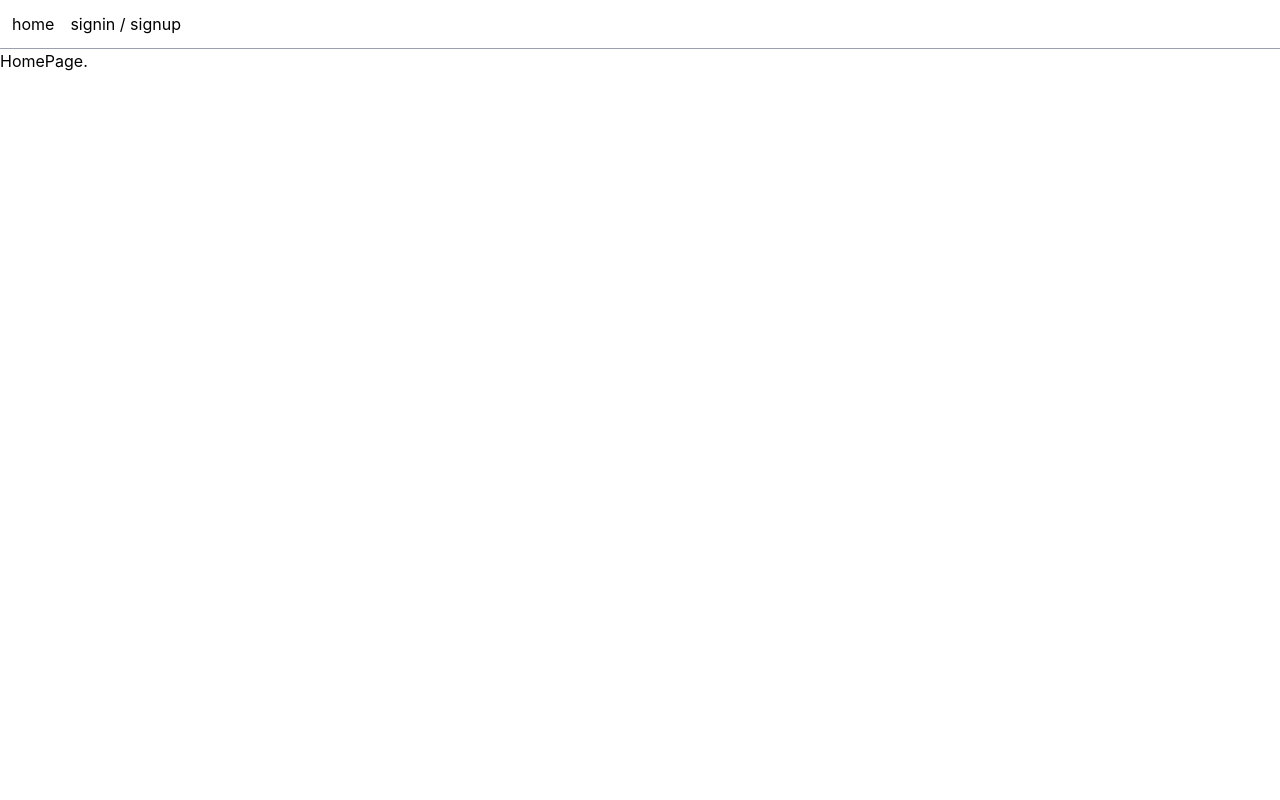
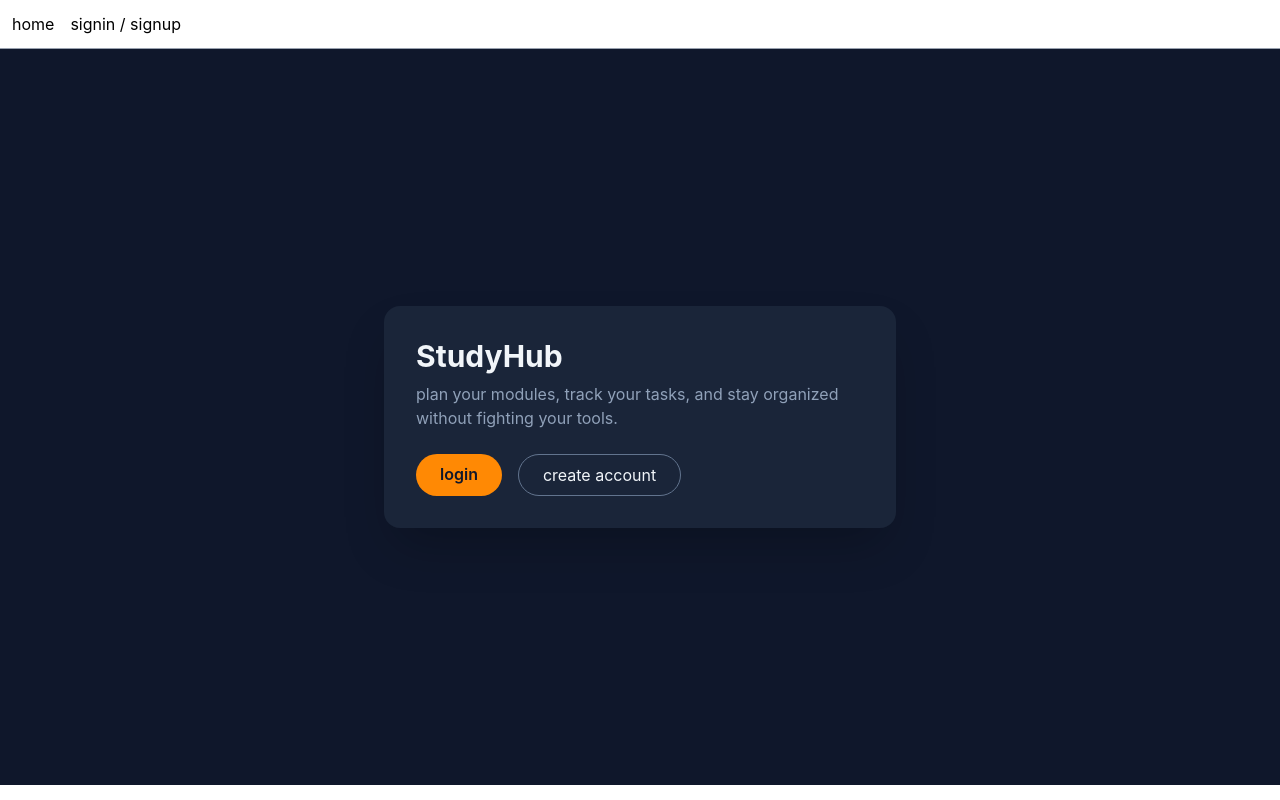
Before and after one commit to millan-figueroa/studyhub-frontend, a React (Vite) app: page / in a window 1280 px wide. Built offline with nearby package versions, Linux system fonts and the light colour scheme; no server answers.

Commit message:
Adds styles to HomePage.

```diff
--- a/src/pages/HomePage.tsx
+++ b/src/pages/HomePage.tsx
@@ -1,3 +1,86 @@
-export default function HomePage() {
-  return <h1>HomePage.</h1>;
+import { useContext } from "react";
+import { Link } from "react-router-dom";
+import { AuthContext } from "../context/AuthProvider";
+
+function HomePage() {
+  const { user } = useContext(AuthContext) || {};
+
+  // not logged in → landing page
+  if (!user) {
+    return (
+      <div className="min-h-[calc(100vh-64px)] flex items-center justify-center bg-slate-900 px-4">
+        <div className="max-w-lg w-full bg-slate-800/80 rounded-2xl shadow-2xl p-8 text-slate-100">
+          <h1 className="text-3xl font-bold mb-2">StudyHub</h1>
+          <p className="text-slate-400 mb-6">
+            plan your modules, track your tasks, and stay organized without
+            fighting your tools.
+          </p>
+
+          <div className="flex flex-wrap gap-4">
+            <Link
+              to="/auth"
+              state={{ mode: "login" }}
+              className="px-6 py-2 rounded-full bg-orange-400 text-slate-900 font-semibold hover:bg-orange-300 transition"
+            >
+              login
+            </Link>
+
+            <Link
+              to="/auth"
+              state={{ mode: "register" }}
+              className="px-6 py-2 rounded-full border border-slate-500 text-slate-100 hover:bg-slate-700 transition"
+            >
+              create account
+            </Link>
+          </div>
+        </div>
+      </div>
+    );
+  }
+
+  // logged in → dashboard
+  return (
+    <div className="min-h-[calc(100vh-64px)] flex items-center justify-center bg-slate-900 px-4">
+      <div className="max-w-2xl w-full bg-slate-800/80 rounded-2xl shadow-2xl p-8 text-slate-100">
+        <h1 className="text-3xl font-bold mb-2">
+          welcome back{user.username ? `, ${user.username}` : ""} 👋
+        </h1>
+        <p className="text-slate-400 mb-6">
+          jump into your study modules, add new tasks, and move your work from
+          “todo” to “done”.
+        </p>
+
+        {/* stats placeholders */}
+        <div className="flex gap-4 flex-wrap mb-6">
+          <div className="flex-1 min-w-[130px] bg-slate-900 border border-slate-700 rounded-xl p-4">
+            <p className="text-xs text-slate-400">modules</p>
+            <p className="text-xl font-semibold">—</p>
+          </div>
+
+          <div className="flex-1 min-w-[130px] bg-slate-900 border border-slate-700 rounded-xl p-4">
+            <p className="text-xs text-slate-400">tasks today</p>
+            <p className="text-xl font-semibold">—</p>
+          </div>
+        </div>
+
+        <div className="flex gap-4 flex-wrap">
+          <Link
+            to="/modules"
+            className="px-6 py-2 rounded-full bg-sky-400 text-slate-900 font-semibold hover:bg-sky-300 transition"
+          >
+            view modules
+          </Link>
+
+          <Link
+            to="/modules"
+            className="px-6 py-2 rounded-full border border-slate-500 text-slate-100 hover:bg-slate-700 transition"
+          >
+            add new module
+          </Link>
+        </div>
+      </div>
+    </div>
+  );
 }
+
+export default HomePage;
```
